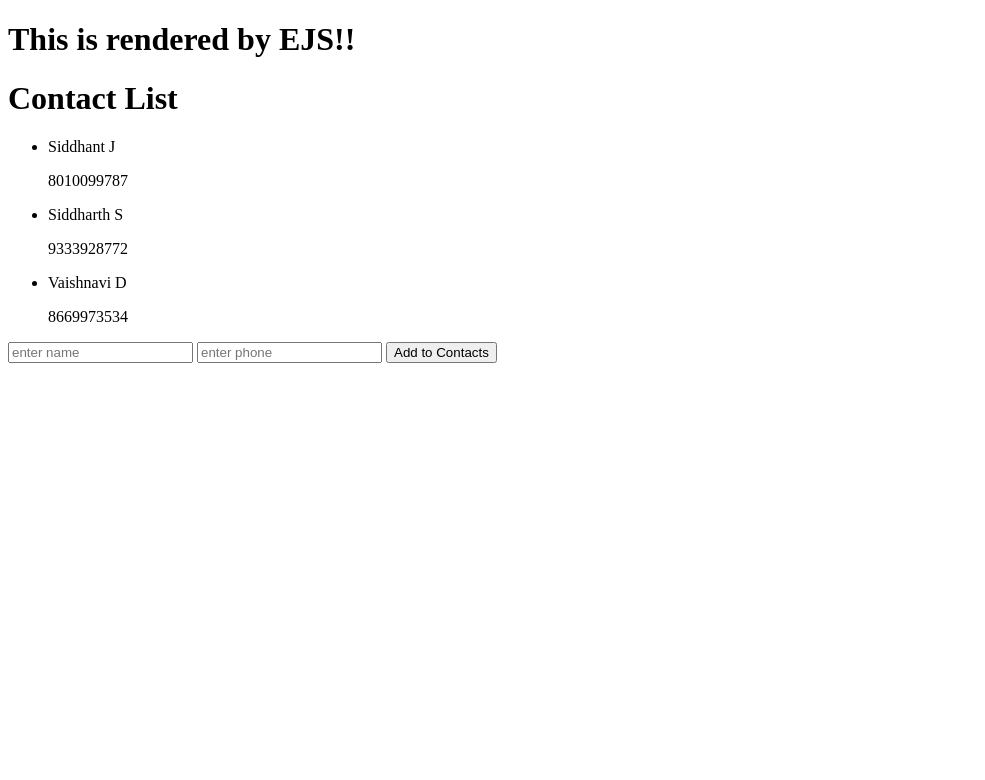
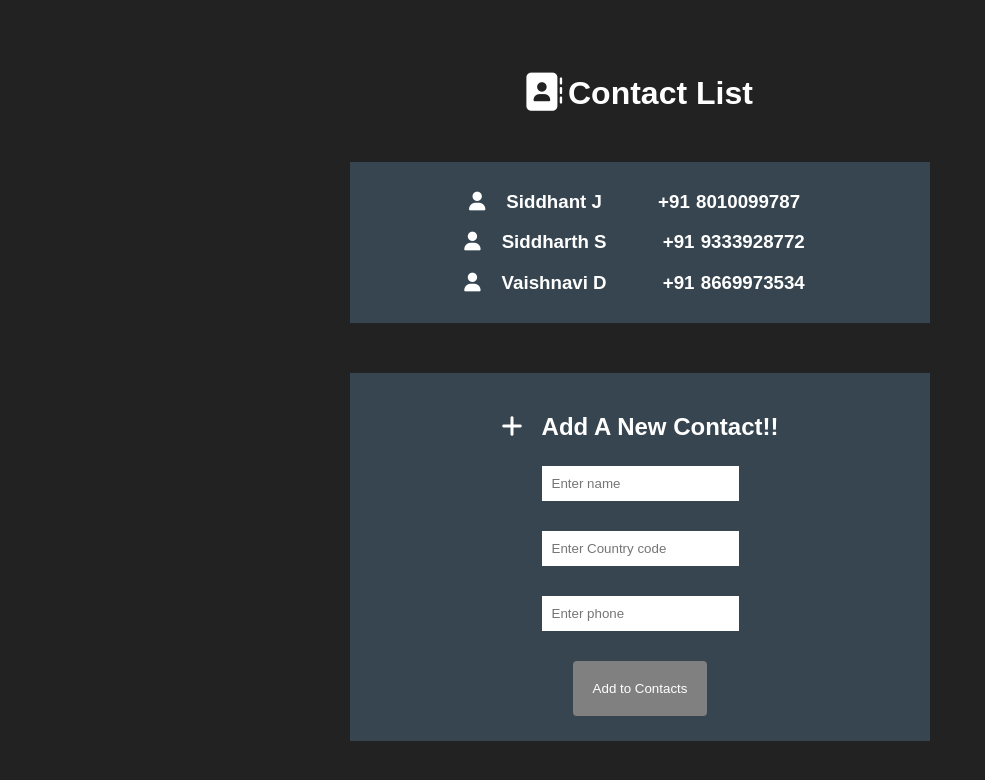
Before and after one commit to Sid-0602/MERN-WEB-DEV--23, a Node server app: page / in a window 1280 px wide. Shown: the top 780 px of the page, without its empty margins (0-985 px from the left). Run offline with Node 20, Linux system fonts and the light colour scheme; some libraries are stand-ins or nearby versions.

Commit message:
Contact-List Update Push

```diff
--- /dev/null
+++ b/BackEnd/Projects/Contact-List/assets/css/home.css
@@ -0,0 +1,113 @@
+
+body{
+    margin: 0;
+    background-color: #222;
+    font-family: sans-serif;
+}
+
+#heading{
+    text-align: center;
+    margin-top:75px;
+    color: white;
+}
+
+#list-items{
+    margin-left: 350px;
+    margin-right:350px;
+    margin-top:50px;
+    margin-bottom:50px;
+    color: white;
+    padding: 10px;
+    text-align:center;
+    background-color:#36454F;
+
+}
+
+ul{
+    text-align: center;
+    list-style-type: none;
+    width: auto;
+}
+
+#render-left{
+    margin-right: 50px;
+    margin-left: 20px;
+    padding: 1px;
+
+}
+
+#render-right{
+    margin-right: 50px;
+    padding: 1px;
+}
+
+#add-contacts{
+    padding:20px;
+    margin-left: 350px;
+    margin-right:350px;
+    margin-top:50px;
+    margin-bottom:50px;
+    text-align: center;
+    background-color:#36454F ;
+}
+
+
+
+#add-contacts  div{
+    margin: 20px;
+}
+
+#add-contacts input{
+    margin: 5px;
+    padding: 10px;
+    border: none;
+    border-radius: 2px solid #222;
+
+}
+
+input:focus {
+    color:white;
+    background-color: #222;
+    border: 3px solid red;
+}
+
+#add-contacts  button{
+    margin: 5px;
+
+}
+
+.button {
+    border-radius: 4px;
+    background-color: grey;
+    border: none;
+    color: #FFFFFF;
+    text-align: center;
+    padding: 20px;
+    transition: all 0.5s;
+    cursor: pointer;
+    margin: 5px;
+}
+.button span {
+  cursor: pointer;
+  display: inline-block;
+  position: relative;
+  transition: 0.5s;
+}
+.button span:after {
+    content: '\00bb';
+    position: absolute;
+    opacity: 0;
+    top: 0;
+    right: -20px;
+    transition: 0.5s;
+}
+
+.button:hover span {
+    background-color: #222;
+    padding-right: 25px;
+}
+
+.button:hover span:after {
+    opacity: 1;
+    right: 0;
+  }
--- /dev/null
+++ b/BackEnd/Projects/Contact-List/assets/js/home.js
@@ -0,0 +1 @@
+console.log("My Script is loaded!!");
--- a/BackEnd/Projects/Contact-List/index.js
+++ b/BackEnd/Projects/Contact-List/index.js
@@ -7,12 +7,13 @@ const app = express();
 
 //setting up template engine as EJS.
 app.set('view engine','ejs');
-//setting up the view path.
+//setting up the view path. This joins the controller and view.
 app.set('views',path.join(__dirname,'views'));
 
-//parser and middleware
+//parser
 app.use(express.urlencoded());
 
+/*
 //writing our own middleware: MiddleWare 1
 app.use(function(req,res,next){
     console.log('middleware 1 called!!');
@@ -25,18 +26,27 @@ app.use(function(req,res,next){
     next();
 })
 
+*/
+
+app.use(express.static('assets'));
+
 var contactList = [
     {
         my_name:"Siddhant J",
+        my_cc: "+91",
         my_phone:"8010099787"
     },
     {
         my_name:"Siddharth S",
+        my_cc: "+91",
         my_phone: "9333928772"
+
     },
     {
         my_name: "Vaishnavi D",
+        my_cc: "+91",
         my_phone: "8669973534"
+
     }
 ]
 
--- a/BackEnd/Projects/Contact-List/views/home.ejs
+++ b/BackEnd/Projects/Contact-List/views/home.ejs
@@ -3,31 +3,49 @@
 <head>
     <meta charset="UTF-8">
     <meta name="viewport" content="width=device-width, initial-scale=1.0">
+    <script src="https://kit.fontawesome.com/80af900ef9.js" crossorigin="anonymous"></script>
     <title>
         <%= locals.title %>
     </title>
+    <link rel="stylesheet" href="/css/home.css">
 </head>
 <body>
-    <h1>This is rendered by EJS!!</h1>
     <div>
-        <h1>Contact List</h1>
+        <h1 id="heading"><i class="fa-solid fa-address-book fa-beat"></i> Contact List</h1>
 
-        <div>
+        <div id="list-items">
             <ul>
                 <% for(let i of contact_list) {%>
                     <li>
-                        <p><%= i.my_name %></p>
-                        <p><%= i.my_phone %></p>
+                        <h3><i class="fa-solid fa-user"></i><span id="render-left"><%= i.my_name %></span>
+                            <span id="render-center"><%= i.my_cc %></span>
+                            <span id="render-right"><%= i.my_phone %></span></h3>
                     </li>
                 <%}%>
             </ul>
         </div>
 
-        <form action='/create-contact' method="POST">
-            <input type="text" name="my_name" placeholder="enter name" required>
-            <input type="number" name="my_phone" placeholder="enter phone">
-            <button type="submit">Add to Contacts</button>
-        </form>
+        <div id="add-contacts">
+            <div id="head"><h2 style="color:white;margin-top:10px"><i class="fa-solid fa-plus"></i> &nbsp; Add A New Contact!!</h2></div>
+            <form action='/create-contact' method="POST">
+                <div id="enter-name">
+                    <input type="text" name="my_name" placeholder="Enter name" required>
+                </div>
+                <div id="enter-code">
+                    <input type="text" name="my_cc" placeholder="Enter Country code" required>
+                </div>
+                <div id="enter-number">
+                    <input type="number" name="my_phone" placeholder="Enter phone">
+                </div>
+
+                <button type="submit"class="button">Add to Contacts</button>
+            </form>
+
+        </div>
+
+
     </div>
+
+    <script type="text/javascrit" src="/js/home.js"></script>
 </body>
 </html>
```
